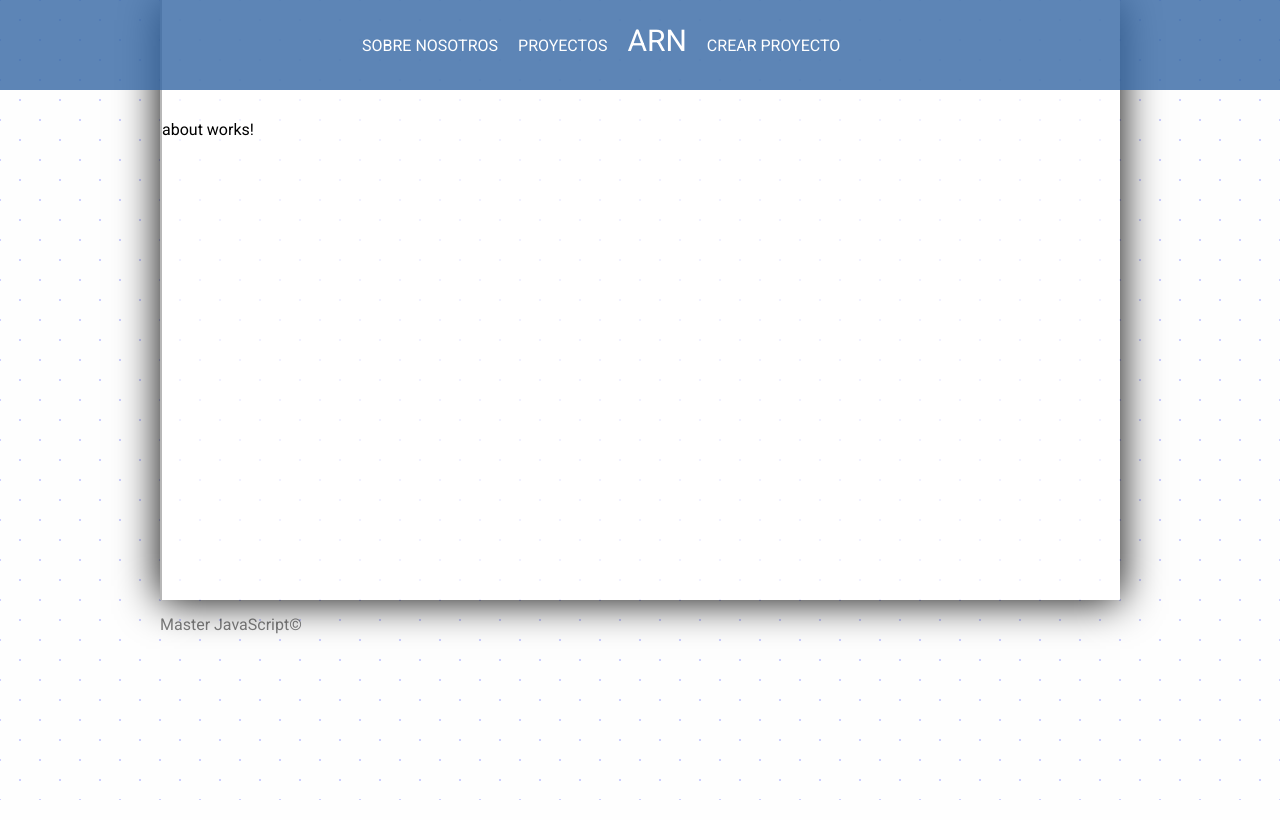
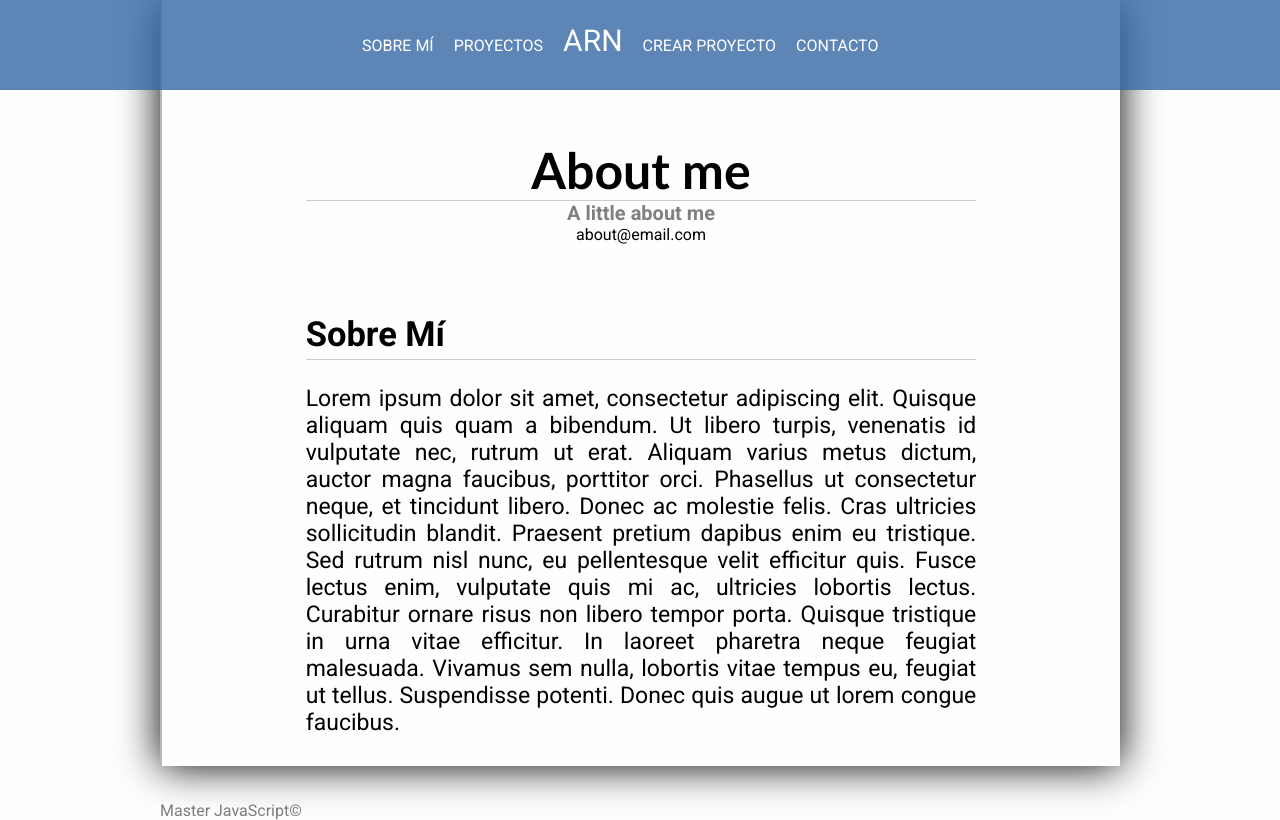
Before and after one commit to Juandieruiz/portfolio-meanstack, an Angular app: page / in a window 1280 px wide. Built offline with nearby package versions, Linux system fonts and the light colour scheme.

Commit message:
about-me component

```diff
--- a/src/app/app-routing.module.ts
+++ b/src/app/app-routing.module.ts
@@ -12,7 +12,7 @@ const routes: Routes = [
     component: AboutComponent
   },
   {
-    path: 'sobre-nosotros',
+    path: 'sobre-mi',
     component: AboutComponent
   },
   {
--- a/src/app/app.component.html
+++ b/src/app/app.component.html
@@ -1,6 +1,6 @@
 <header>
         <ul>
-            <li><a [routerLink]="['/sobre-nosotros']" [routerLinkActive]="['actived']">Sobre Nosotros</a></li>
+            <li><a [routerLink]="['/sobre-mi']" [routerLinkActive]="['actived']">Sobre Mí</a></li>
             <li><a [routerLink]="['/proyectos']" [routerLinkActive]="['actived']">Proyectos</a></li>
             <li id="logo"><a href="#">ARN</a></li>
             <li><a [routerLink]="['/crear-proyecto']" [routerLinkActive]="['actived']">Crear Proyecto</a></li>
--- a/src/app/components/about/about.component.css
+++ b/src/app/components/about/about.component.css
@@ -0,0 +1,39 @@
+/* Sobre Mí */
+#title{
+    width: 70%;
+    margin: 0 auto;
+    text-align: center;
+    margin-top: 20px;
+    margin-bottom: 70px;
+}
+
+#title h1{
+    font-family: 'Trebuchet MS', 'Lucida Sans Unicode', 'Lucida Grande', 'Lucida Sans', Arial, sans-serif;
+    font-size: 50px;
+    border-bottom: 1px solid #ccc;
+}
+
+#title h2{
+    font-size: 20px;
+    color: gray;
+    margin: 5 0 5 0 ;
+}
+
+article.about{
+    width: 70%;
+    margin: 0 auto;
+    margin-bottom: 20px;
+    font-size: 23px;
+}
+
+.about h2{
+    border-bottom: 1px solid #ccc;
+    padding-bottom: 5px;
+    margin-bottom: 5px;
+}
+
+.about p{
+    padding-top: 20px;
+    padding-bottom: 30px;
+    text-align: justify;
+}
--- a/src/app/components/about/about.component.html
+++ b/src/app/components/about/about.component.html
@@ -1 +1,12 @@
-<p>about works!</p>
+<div id="title">
+    <h1>{{title}}</h1>
+    <h2>{{subtitle}}</h2>
+    <p>{{email}}</p>
+</div>
+
+<article class="about">
+    <h2>Sobre Mí</h2>
+    <p>
+        Lorem ipsum dolor sit amet, consectetur adipiscing elit. Quisque aliquam quis quam a bibendum. Ut libero turpis, venenatis id vulputate nec, rutrum ut erat. Aliquam varius metus dictum, auctor magna faucibus, porttitor orci. Phasellus ut consectetur neque, et tincidunt libero. Donec ac molestie felis. Cras ultricies sollicitudin blandit. Praesent pretium dapibus enim eu tristique. Sed rutrum nisl nunc, eu pellentesque velit efficitur quis. Fusce lectus enim, vulputate quis mi ac, ultricies lobortis lectus. Curabitur ornare risus non libero tempor porta. Quisque tristique in urna vitae efficitur. In laoreet pharetra neque feugiat malesuada. Vivamus sem nulla, lobortis vitae tempus eu, feugiat ut tellus. Suspendisse potenti. Donec quis augue ut lorem congue faucibus.
+    </p>
+</article>
--- a/src/app/components/about/about.component.ts
+++ b/src/app/components/about/about.component.ts
@@ -6,8 +6,15 @@ import { Component, OnInit } from '@angular/core';
   styleUrls: ['./about.component.css']
 })
 export class AboutComponent implements OnInit {
+  public title: string;
+  public subtitle: string;
+  public email: string;
 
-  constructor() { }
+  constructor() {
+    this.title= 'About me';
+    this.subtitle= 'A little about me';
+    this.email= 'about@email.com';
+  }
 
   ngOnInit(): void {
   }
```
